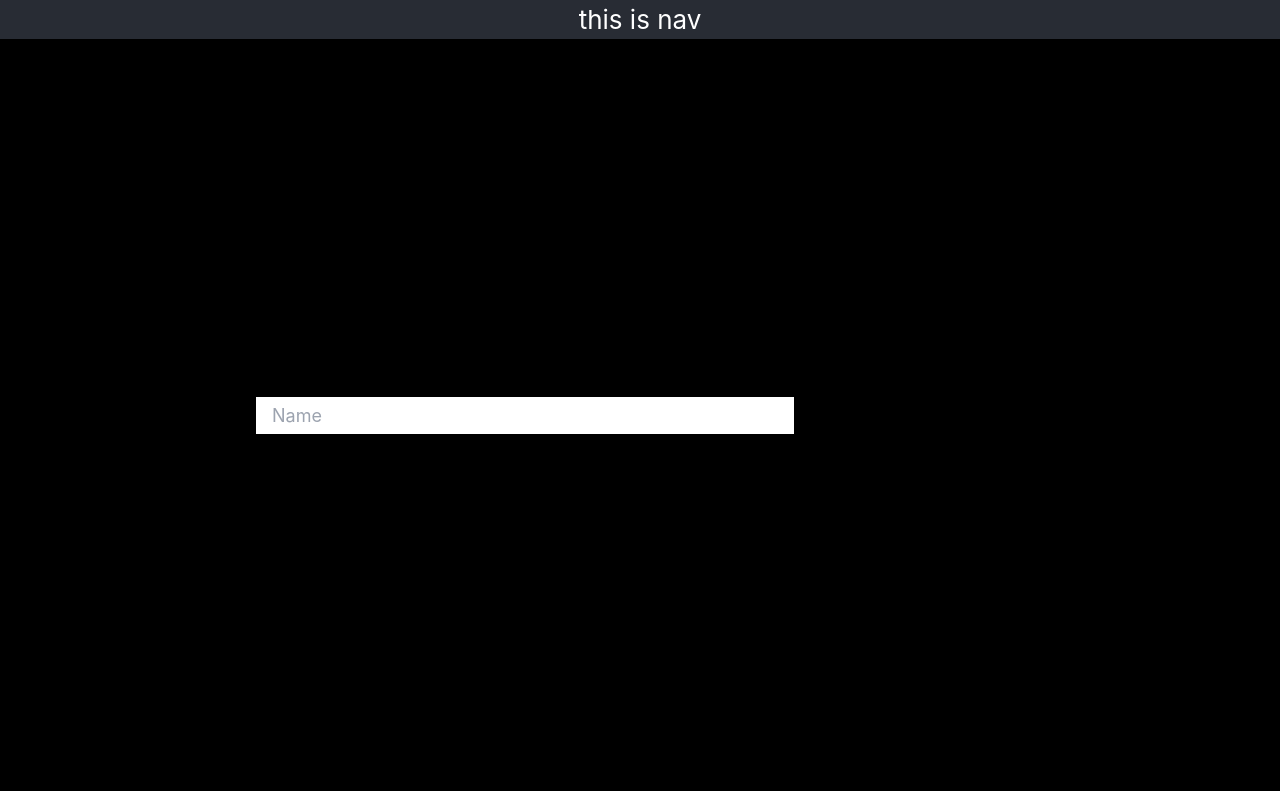
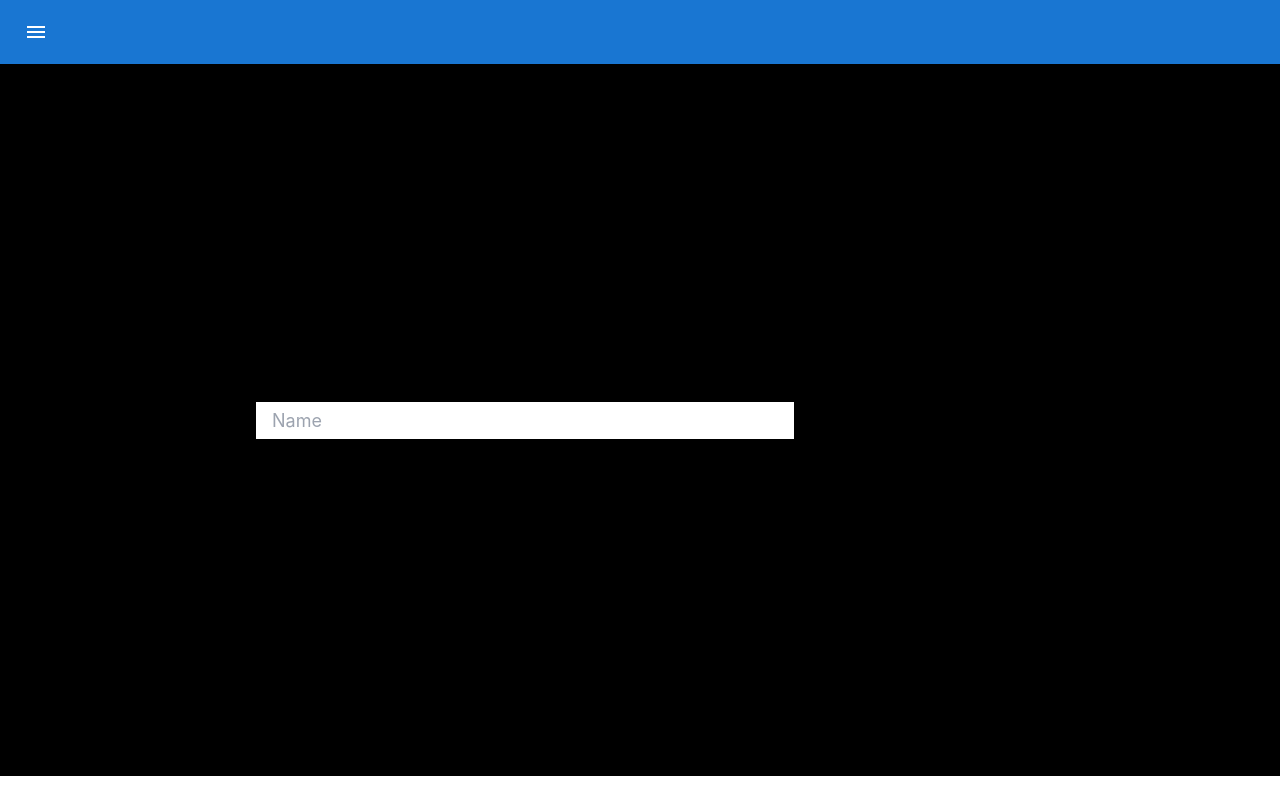
Before and after one commit to mnekx/chatroom, a React (Create React App) app: page / in a window 1280 px wide. Built offline with nearby package versions, Linux system fonts and the light colour scheme.

Commit message:
style the header

```diff
--- a/src/App.css
+++ b/src/App.css
@@ -14,7 +14,7 @@
 }
 
 main {
-  height: 94%;
+  height: 89%;
   display: flex;
   justify-content: center;
   align-items: center;
--- a/src/App.js
+++ b/src/App.js
@@ -1,13 +1,14 @@
 import './App.css';
 import { Outlet } from 'react-router-dom';
 import { UserProvider } from './context/user';
+import Header from './features/Header'
 
 function App() {
   return (
     <UserProvider>
       <div className='App'>
         <header className='App-header'>
-          <nav>this is nav</nav>
+          <Header/>
         </header>
         <main>
           <Outlet />
--- /dev/null
+++ b/src/features/Header.js
@@ -0,0 +1,28 @@
+import * as React from 'react';
+import AppBar from '@mui/material/AppBar';
+import Box from '@mui/material/Box';
+import Toolbar from '@mui/material/Toolbar';
+import Typography from '@mui/material/Typography';
+import Button from '@mui/material/Button';
+import IconButton from '@mui/material/IconButton';
+import MenuIcon from '@mui/icons-material/Menu';
+
+export default function Header() {
+  return (
+    <Box sx={{ flexGrow: 1, width: '100%' }}>
+      <AppBar position="static">
+        <Toolbar>
+          <IconButton
+            size="large"
+            edge="start"
+            color="inherit"
+            aria-label="menu"
+            sx={{ mr: 2 }}
+          >
+            <MenuIcon />
+          </IconButton>
+        </Toolbar>
+      </AppBar>
+    </Box>
+  );
+}
```
